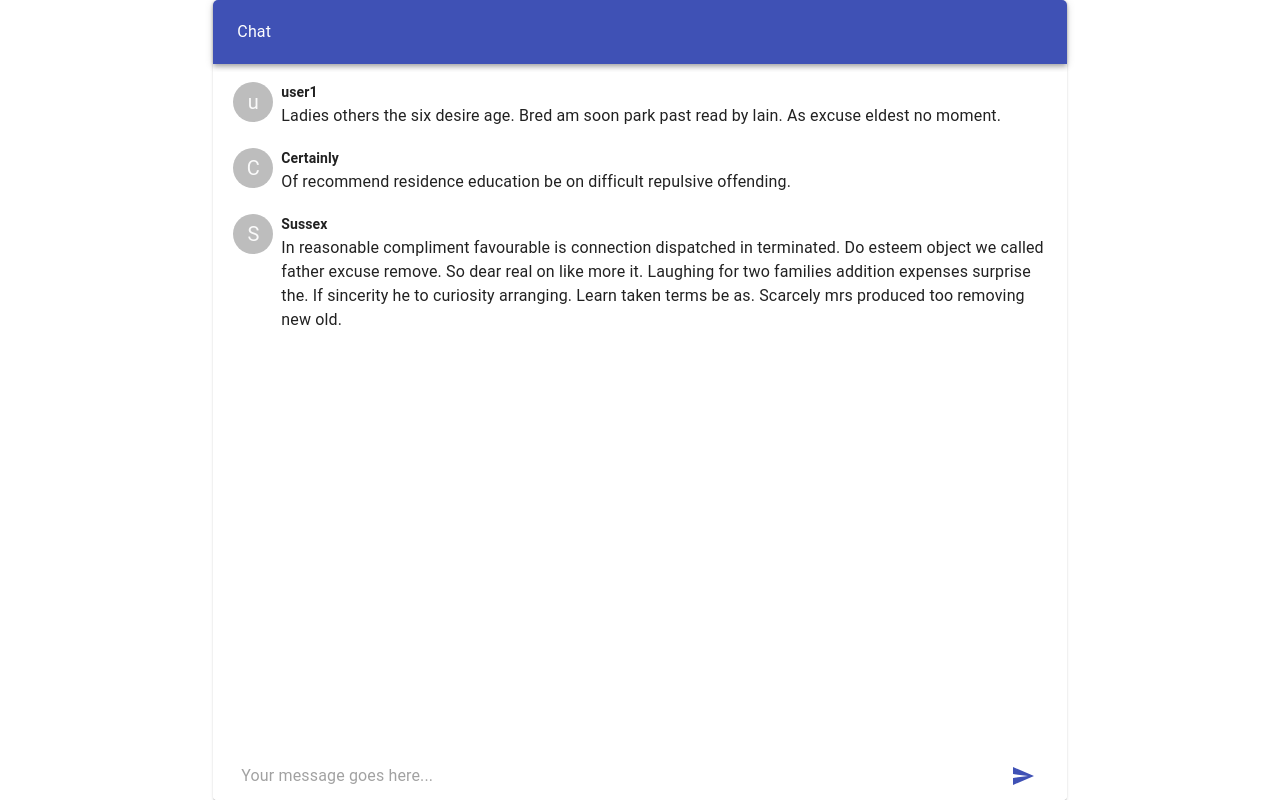
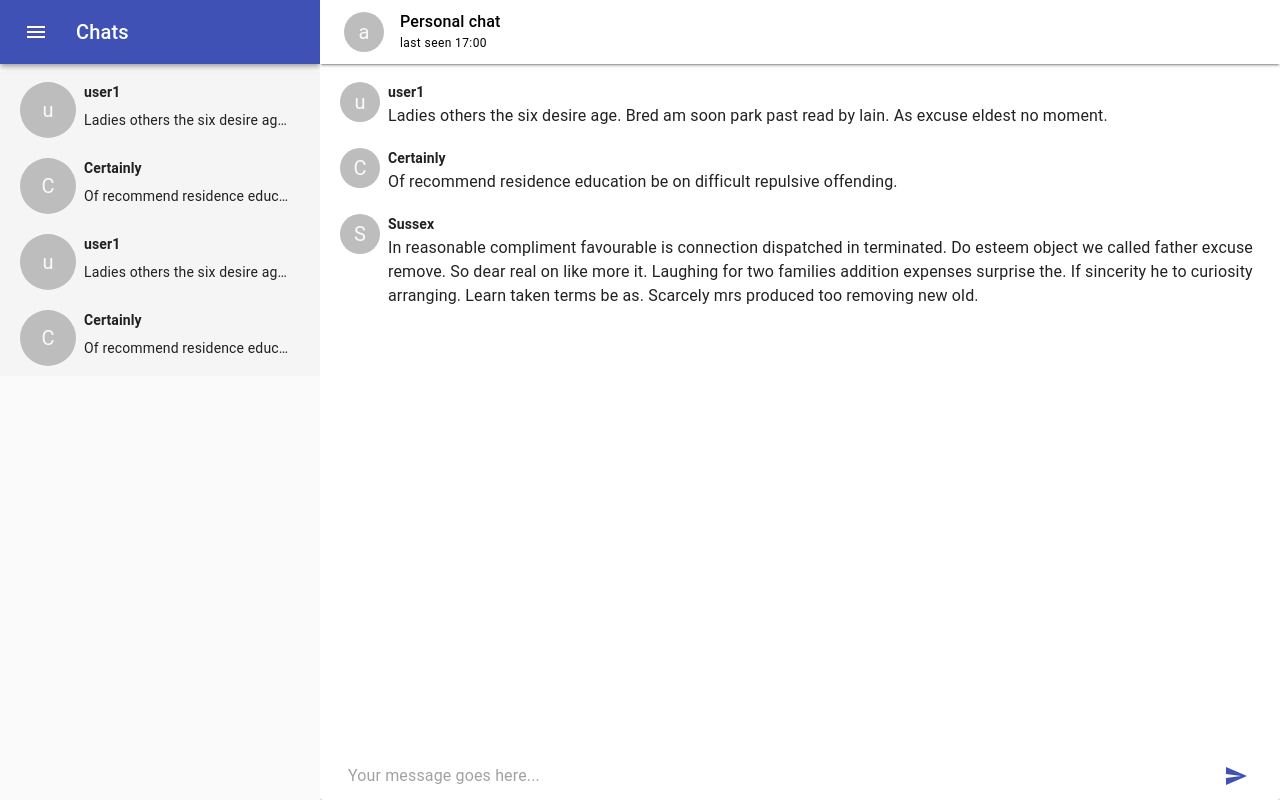
Before and after one commit to nickdee1/MyTrack-Fe, a React (Create React App) app: page / in a window 1280 px wide. Built offline with nearby package versions, Linux system fonts and the light colour scheme.

Commit message:
dev: add chats list, update styling, refactor

```diff
--- a/src/App.js
+++ b/src/App.js
@@ -1,12 +1,12 @@
 import './App.css';
 import React from 'react';
-import FirstPage from './pages/first-page/FirstPage';
+import ChatPage from './pages/chat-page/ChatPage';
 
 
 function App() {
   return (
     <div>
-      <FirstPage/>
+      <ChatPage/>
     </div>
   );
 }
--- a/src/components/app-bar/ChatAppBar.js
+++ b/src/components/app-bar/ChatAppBar.js
@@ -3,22 +3,37 @@ import AppBar from '@material-ui/core/AppBar';
 import Toolbar from '@material-ui/core/Toolbar';
 import Typography from '@material-ui/core/Typography';
 import {makeStyles} from '@material-ui/core';
+import UserAvatar from '../common/UserAvatar';
 
-const useStyles = makeStyles({
+const useStyles = makeStyles((theme) => ({
   appBar: {
-    borderRadius: "5px 5px 0px 0px",
+    background: "#ffffff"
   },
-})
+  nameAndLastSeen: {
+    display: "flex",
+    flexDirection: "column",
+    marginLeft: theme.spacing(2)
+  },
+  chatName: {
+    color: "#000000"
+  }
+}))
 
-const ChatAppBar = () => {
+const ChatAppBar = ({title, lastSeen}) => {
   const classes = useStyles()
 
   return(
-    <AppBar position="static" className={classes.appBar}>
+    <AppBar elevation={2} className={classes.appBar} position="static">
       <Toolbar>
-        <Typography>
-          Chat
-        </Typography>
+        <UserAvatar username={"abc"} standardSize={true}/>
+        <div className={classes.nameAndLastSeen}>
+          <Typography variant="body1" className={classes.chatName} style={{fontWeight: 550}}>
+            {title}
+          </Typography>
+          <Typography className={classes.chatName} variant="caption">
+            {"last seen "} {lastSeen}
+          </Typography>
+        </div>
       </Toolbar>
     </AppBar>
   )
--- a/src/components/chat-card/ChatCard.js
+++ b/src/components/chat-card/ChatCard.js
@@ -1,56 +1,84 @@
 import React from 'react';
-import {Avatar, makeStyles, Typography} from '@material-ui/core';
+import {CardActionArea, makeStyles, Typography} from '@material-ui/core';
 import Card from '@material-ui/core/Card';
-import deepPurple from '@material-ui/core/colors/deepPurple';
 import Grid from '@material-ui/core/Grid';
+import Chip from '@material-ui/core/Chip';
+import UserAvatar from '../common/UserAvatar';
 
 
-const useStyles = makeStyles({
+const useStyles = makeStyles((theme) => ({
   card: {
+    backgroundColor: "#f5f5f5",
+    borderRadius: 0
+  },
+  cardContainer: {
     paddingLeft: "20px",
     paddingRight: "20px",
     paddingTop: "10px",
     paddingBottom: "10px",
-    borderRadius: "0px"
-  }
-})
+    borderRadius: "0px",
+  },
+  messageText: {
+    width: "80%",
+    overflow: "hidden",
+    lineClamp: 2,
+    maxWidth: "32vh"
+  },
+  avatar: {
+    width: theme.spacing(7),
+    height: theme.spacing(7),
+  },
+  usernameAndMessage: {
+    height: "100%",
+    display: "flex",
+    justifyContent: "space-between"
+  },
+}))
 
-const firstLetter = (name) => {
-  return name.charAt(0)
-}
-
-
-const ChatCard = ({username, msg}) => {
+const ChatCard = ({username, lastMsg}) => {
   const classes = useStyles()
-  return (
+  return(
     <Card
+      className={classes.card}
       elevation={0}
-      className={classes.card}
     >
-      <Grid container wrap="nowrap" direction="row" spacing={1}>
+      <CardActionArea>
+        <Grid
+          className={classes.cardContainer}
+          container
+          wrap="nowrap"
+          direction="row"
+          spacing={1}
+        >
           <Grid item>
-          <Avatar
-            sx={{ bgcolor: deepPurple[500] }}
-          >
-            {firstLetter(username)}
-          </Avatar>
+            <UserAvatar username={username} standardSize={false}/>
+          </Grid>
+          <Grid item>
+            <Grid className={classes.usernameAndMessage} container direction="column">
+              <Grid item xs zeroMinWidth>
+                <Typography variant="subtitle2" style={{ fontWeight: 600 }} noWrap>
+                  {username}
+                </Typography>
+              </Grid>
+              <Grid item xs zeroMinWidth>
+                <Typography variant="body2" className={classes.messageText} noWrap>
+                  {lastMsg}
+                </Typography>
+              </Grid>
+            </Grid>
           </Grid>
           <Grid item>
             <Grid container direction="column">
               <Grid item>
-              <Typography variant="subtitle2" style={{ fontWeight: 600 }}>
-                {username}
-              </Typography>
+                <Typography variant="caption">17:00</Typography>
               </Grid>
               <Grid item>
-              <Typography>
-                {msg}
-              </Typography>
+                <Chip label="2" color="primary"/>
               </Grid>
             </Grid>
-
           </Grid>
         </Grid>
+      </CardActionArea>
     </Card>
   )
 }
--- a/src/pages/first-page/FirstPage.js
+++ b/src/components/chat/ChatComponent.js
@@ -2,10 +2,10 @@ import React, {useState} from 'react';
 import Grid from '@material-ui/core/Grid';
 import Paper from '@material-ui/core/Paper';
 import {makeStyles} from '@material-ui/core';
-import ChatCard from '../../components/chat-card/ChatCard';
-import TextInput from '../../components/chat-text-input/TextInput';
+import ChatMessageCard from '../message-card/MessageCard';
+import TextInput from '../chat-text-input/TextInput';
 import List from '@material-ui/core/List';
-import ChatAppBar from '../../components/app-bar/ChatAppBar';
+import ChatAppBar from '../app-bar/ChatAppBar';
 
 
 let messagesMock = [
@@ -25,7 +25,7 @@ let messagesMock = [
 
 const useStyles = makeStyles({
   container: {
-    height: "100vh",
+    height: '100vh',
     overflow: "hidden",
   },
   paper: {
@@ -51,11 +51,11 @@ const useStyles = makeStyles({
 
 const getMessages = (messages) => {
   return messages.map(msg =>
-    <ChatCard username={msg.username} msg={msg.message}/>
+    <ChatMessageCard username={msg.username} msg={msg.message}/>
   )
 }
 
-const FirstPage = () => {
+const ChatComponent = () => {
   const classes = useStyles()
   const [messages, setMessages] = useState(messagesMock)
 
@@ -69,16 +69,13 @@ const FirstPage = () => {
       <Grid
         className={classes.container}
         container
-        justify="center"
         direction="row"
       >
         <Grid
           item
-          xs={12}
-          md={8}
         >
           <Paper className={classes.paper}>
-            <ChatAppBar/>
+            <ChatAppBar title={"Personal chat"} lastSeen={"17:00"}/>
 
             <div className={classes.chatListAndInput}>
               <List
@@ -99,4 +96,4 @@ const FirstPage = () => {
   )
 }
 
-export default FirstPage
+export default ChatComponent
--- /dev/null
+++ b/src/components/common/UserAvatar.js
@@ -0,0 +1,37 @@
+import React from 'react';
+import {Avatar, makeStyles} from '@material-ui/core';
+import deepPurple from '@material-ui/core/colors/deepPurple';
+
+const useStyles = makeStyles((theme) => ({
+  avatar: {
+    width: theme.spacing(7),
+    height: theme.spacing(7),
+  },
+}))
+
+const firstLetter = (name) => {
+  return name.charAt(0)
+}
+
+const UserAvatar = ({username, standardSize}) => {
+  let classes = useStyles()
+
+  return standardSize ?
+    (
+      <Avatar
+        sx={{bgcolor: deepPurple[500]}}
+      >
+        {firstLetter(username)}
+      </Avatar>
+    ) :
+    (
+      <Avatar
+        className={classes.avatar}
+        sx={{bgcolor: deepPurple[500]}}
+      >
+        {firstLetter(username)}
+      </Avatar>
+    )
+}
+
+export default UserAvatar
--- /dev/null
+++ b/src/components/list-chats/ListChats.js
@@ -0,0 +1,62 @@
+import React from 'react';
+import ChatCard from '../chat-card/ChatCard';
+import List from '@material-ui/core/List';
+import {makeStyles} from '@material-ui/core';
+import Grid from '@material-ui/core/Grid';
+import ListCharBar from './app-bar/ListChatBar';
+
+const mockChats = [
+  {
+    username: 'user1',
+    message: 'Ladies others the six desire age. Bred am soon park past read by lain. As excuse eldest no moment. '
+  },
+  {
+    username: 'Certainly',
+    message: 'Of recommend residence education be on difficult repulsive offending.'
+  },
+  {
+    username: 'user1',
+    message: 'Ladies others the six desire age. Bred am soon park past read by lain. As excuse eldest no moment. '
+  },
+  {
+    username: 'Certainly',
+    message: 'Of recommend residence education be on difficult repulsive offending.'
+  },
+]
+
+const getMessages = (messages) => {
+  return messages.map(msg =>
+    <ChatCard username={msg.username} lastMsg={msg.message}/>
+  )
+}
+
+const useStyles = makeStyles({
+  container: {
+    height: '100vh',
+    overflow: "hidden",
+  },
+  list: {
+    height: "100%",
+    overflow: 'auto',
+    backgroundColor: "#fafafa"
+  }
+})
+
+const ListChats = () => {
+  const classes = useStyles()
+  return (
+    <Grid
+      className={classes.container}
+      container
+    >
+      <ListCharBar/>
+      <List
+        className={classes.list}
+      >
+        {getMessages(mockChats)}
+      </List>
+    </Grid>
+  )
+}
+
+export default ListChats
--- /dev/null
+++ b/src/components/list-chats/app-bar/ListChatBar.js
@@ -0,0 +1,30 @@
+import React from 'react';
+import AppBar from '@material-ui/core/AppBar';
+import {makeStyles, Toolbar, Typography} from '@material-ui/core';
+import IconButton from '@material-ui/core/IconButton';
+import MenuIcon from '@material-ui/icons/Menu';
+
+const useStyles = makeStyles((theme) => ({
+  menuButton: {
+    marginRight: theme.spacing(2),
+  }
+}))
+
+const ListCharBar = () => {
+  const classes = useStyles()
+
+  return (
+    <AppBar position="static">
+      <Toolbar>
+        <IconButton edge="start" className={classes.menuButton} color="inherit" aria-label="menu">
+          <MenuIcon/>
+        </IconButton>
+        <Typography variant="h6">
+          Chats
+        </Typography>
+      </Toolbar>
+    </AppBar>
+  )
+}
+
+export default ListCharBar
--- /dev/null
+++ b/src/components/message-card/MessageCard.js
@@ -0,0 +1,53 @@
+import React from 'react';
+import {makeStyles, Typography} from '@material-ui/core';
+import Card from '@material-ui/core/Card';
+import Grid from '@material-ui/core/Grid';
+import UserAvatar from '../common/UserAvatar';
+
+
+const useStyles = makeStyles({
+  card: {
+    paddingLeft: '20px',
+    paddingRight: '20px',
+    paddingTop: '10px',
+    paddingBottom: '10px',
+    borderRadius: '0px'
+  }
+})
+
+
+const MessageCard = ({username, msg}) => {
+  const classes = useStyles()
+  return (
+    <Card
+      elevation={0}
+      className={classes.card}
+    >
+      <Grid container wrap="nowrap" direction="row" spacing={1}>
+        <Grid item>
+          <UserAvatar
+            username={username}
+            standardSize={true}
+          />
+        </Grid>
+        <Grid item>
+          <Grid container direction="column">
+            <Grid item>
+              <Typography variant="subtitle2" style={{fontWeight: 600}}>
+                {username}
+              </Typography>
+            </Grid>
+            <Grid item>
+              <Typography>
+                {msg}
+              </Typography>
+            </Grid>
+          </Grid>
+
+        </Grid>
+      </Grid>
+    </Card>
+  )
+}
+
+export default MessageCard
--- /dev/null
+++ b/src/pages/chat-page/ChatPage.js
@@ -0,0 +1,47 @@
+import React from 'react';
+import Grid from '@material-ui/core/Grid';
+import ListChats from '../../components/list-chats/ListChats';
+import ChatComponent from '../../components/chat/ChatComponent';
+import {makeStyles} from '@material-ui/core';
+
+const useStyles = makeStyles({
+  container: {
+    height: '100vh',
+    maxWidth: '2400px',
+    overflow: 'hidden',
+    lineClamp: 2,
+  }
+})
+
+
+const ChatPage = () => {
+  const classes = useStyles()
+
+  return (
+    <Grid
+      container
+      direction="row"
+      justify="center"
+      className={classes.container}
+    >
+      <Grid
+        item
+        xs={12}
+        md={3}
+        lg={3}
+      >
+        <ListChats/>
+      </Grid>
+      <Grid
+        item
+        xs={0}
+        md={9}
+        lg={9}
+      >
+        <ChatComponent/>
+      </Grid>
+    </Grid>
+  )
+}
+
+export default ChatPage
```
Lines whose indentation alone changed are shown as unchanged.
